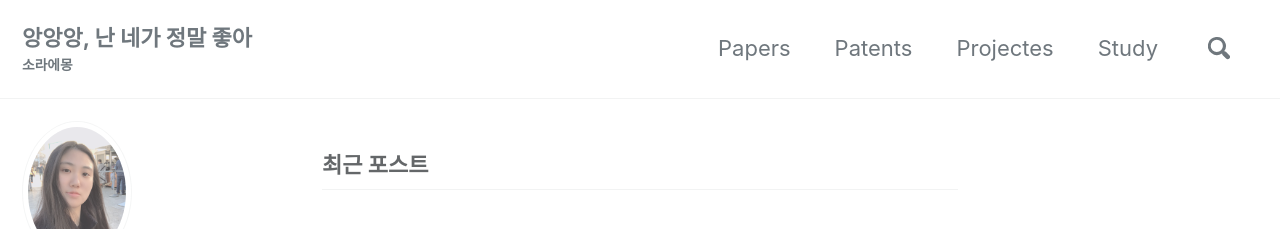
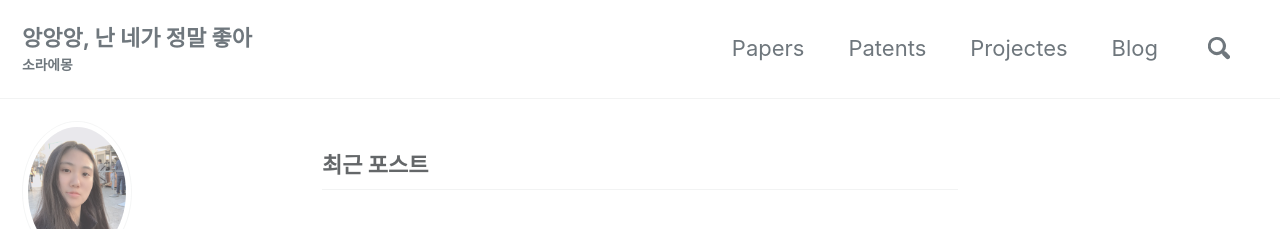
Before and after one commit to sohee-zoe/sohee-zoe.github.io, a Jekyll site: the page built from index.html, in a window 1280 px wide. Shown: the top 229 px of the page. Built offline with Jekyll 4.4.1, drawn with Linux system fonts in a browser that asks for light colours; cached includes are drawn as plain includes; the list of posts is cut into pages by our own code.

Commit message:
Update navigation.yml

```diff
--- a/_data/navigation.yml
+++ b/_data/navigation.yml
@@ -8,8 +8,8 @@ main:
   - title: "Projectes"
     url: /categories/projects/
 
-  - title: "Study"
-    url: /categories/study/
+  - title: "Blog"
+    url: /categories/blog/
 
 #   - title: "Posts"
 #     url: /posts/
```
